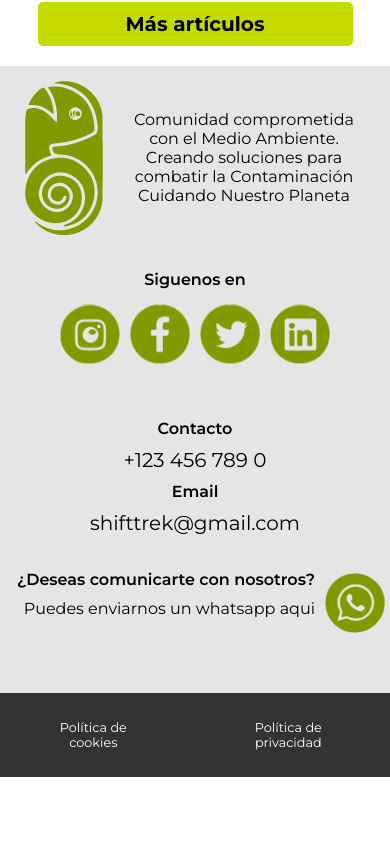
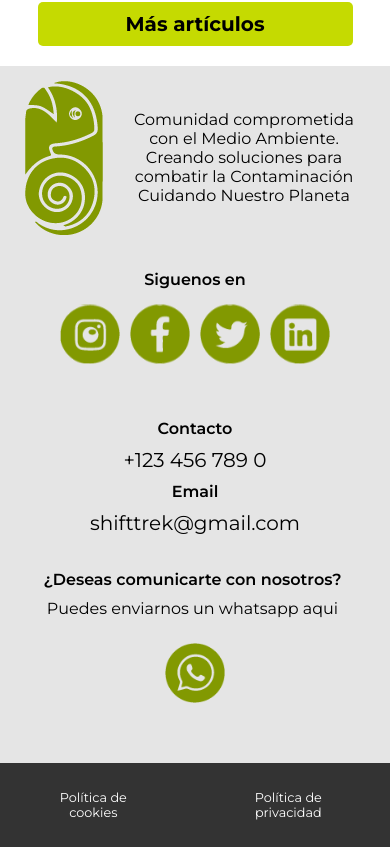
Before and after one commit to SmaelNicolas/trekshift, a React (Create React App) app: page / in a window 390 px wide. Shown: the part 2598-3445 px from the top of the page. Before the commit the page ends 3375 px from the top, so only its background shows below. Built offline with nearby package versions, Linux system fonts and the light colour scheme.

Commit message:
fix wtsp section

```diff
--- a/src/Pages/Home/Sections/Footer/Contact/Contact.css
+++ b/src/Pages/Home/Sections/Footer/Contact/Contact.css
@@ -147,4 +147,15 @@
 	.contact--content--title {
 		padding: 10px 0px;
 	}
+	.contact--bottom--wtsp--content--text {
+		text-align: center;
+	}
+	.whatsappContainer {
+		flex-direction: column;
+		justify-content: center;
+		align-items: center;
+	}
+	.ta-end {
+		text-align: center;
+	}
 }
--- a/src/Pages/Home/Sections/Footer/Contact/Contact.jsx
+++ b/src/Pages/Home/Sections/Footer/Contact/Contact.jsx
@@ -84,7 +84,7 @@ function Contact() {
 						</div>
 					</div>
 				</div>
-				<div className='contact--content--right fd-row jc-center ai-end'>
+				<div className='contact--content--right fd-row jc-center ai-end whatsappContainer'>
 					<div className='contact--bottom--wtsp--content'>
 						<div className='contact--content--title ta-end'>
 							¿Deseas comunicarte con nosotros?
```
